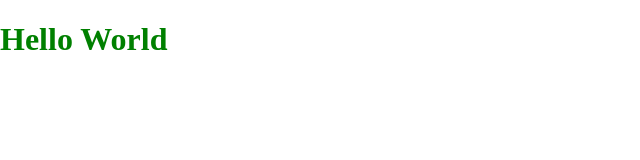
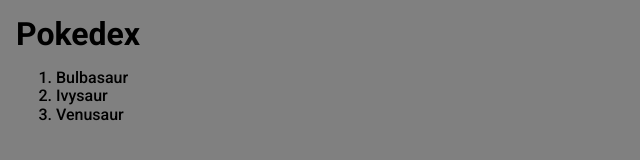
Before and after one commit to leojscalabrin/pokedex, a website: page index.html in a window 1280 px wide. Shown: the whole page, without its empty margins (0-640 px from the left). Drawn offline with nearby package versions, Linux system fonts and the light colour scheme.

Commit message:
listagem init

```diff
--- a/assets/css/global.css
+++ b/assets/css/global.css
@@ -1,3 +1,12 @@
-h1{
-    color: green;
+* {
+    font-family: 'Roboto', sans-serif;
+    background-color: grey;
 }
+
+.content {
+    padding: 1rem;
+}
+
+.content h1 {
+    margin: 0;
+}
--- a/index.html
+++ b/index.html
@@ -1,15 +1,41 @@
 <!DOCTYPE html>
 <html lang="pt-BR">
-<head>
-    <meta charset="UTF-8">
-    <meta name="viewport" content="width=device-width, initial-scale=1.0">
+  <head>
+    <meta charset="UTF-8" />
+    <meta name="viewport" content="width=device-width, initial-scale=1.0" />
     <title>Pokedex</title>
-    <link rel="stylesheet" href="https://cdnjs.cloudflare.com/ajax/libs/normalize/8.0.1/normalize.min.css" integrity="sha512-NhSC1YmyruXifcj/KFRWoC561YpHpc5Jtzgvbuzx5VozKpWvQ+4nXhPdFgmx8xqexRcpAglTj9sIBWINXa8x5w==" crossorigin="anonymous" referrerpolicy="no-referrer" />
-    <link rel="stylesheet" href="/assets/css/global.css">
-</head>
-<body>
-    <h1>Hello World</h1>
+    <link
+      rel="stylesheet"
+      href="https://cdnjs.cloudflare.com/ajax/libs/normalize/8.0.1/normalize.min.css"
+      integrity="sha512-NhSC1YmyruXifcj/KFRWoC561YpHpc5Jtzgvbuzx5VozKpWvQ+4nXhPdFgmx8xqexRcpAglTj9sIBWINXa8x5w=="
+      crossorigin="anonymous"
+      referrerpolicy="no-referrer"
+    />
+    <link rel="stylesheet" href="/assets/css/global.css" />
+    <link rel="preconnect" href="https://fonts.googleapis.com" />
+    <link rel="preconnect" href="https://fonts.gstatic.com" crossorigin />
+    <link
+      href="https://fonts.googleapis.com/css2?family=Poppins:wght@400;500;700&family=Roboto:wght@100;300;500;700&display=swap"
+      rel="stylesheet"
+    />
+  </head>
+  <body>
+    <section class="content">
+        <h1>Pokedex</h1>
+
+        <ol>
+            <li>
+                Bulbasaur
+            </li>
+            <li>
+                Ivysaur
+            </li>
+            <li>
+                Venusaur
+            </li>
+        </ol>
+    </section>
 
     <script src="/assets/js/main.js"></script>
-</body>
+  </body>
 </html>
--- a/package.json
+++ b/package.json
@@ -1,5 +1,6 @@
 {
   "dependencies": {
-    "normalize.css": "^8.0.1"
+    "normalize.css": "^8.0.1",
+    "sass": "^1.66.1"
   }
 }
```
Also changed, not shown: 1 other file.
